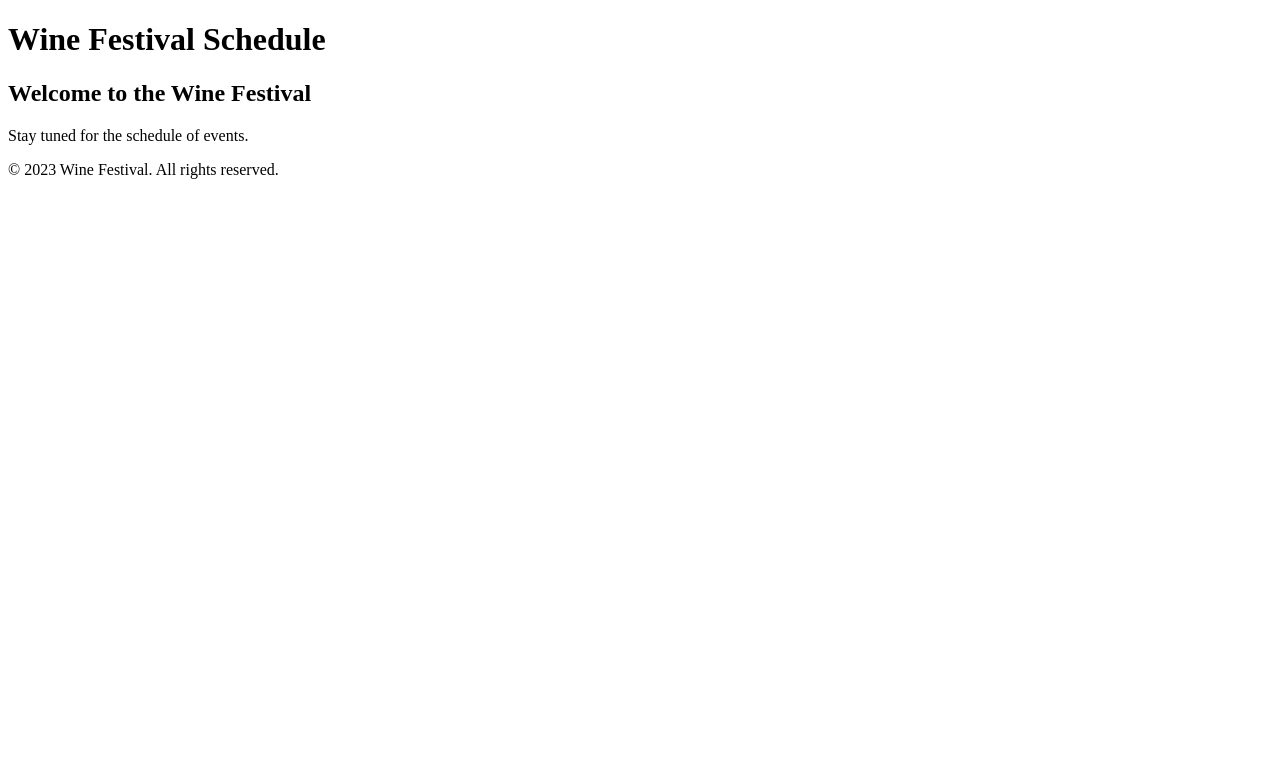
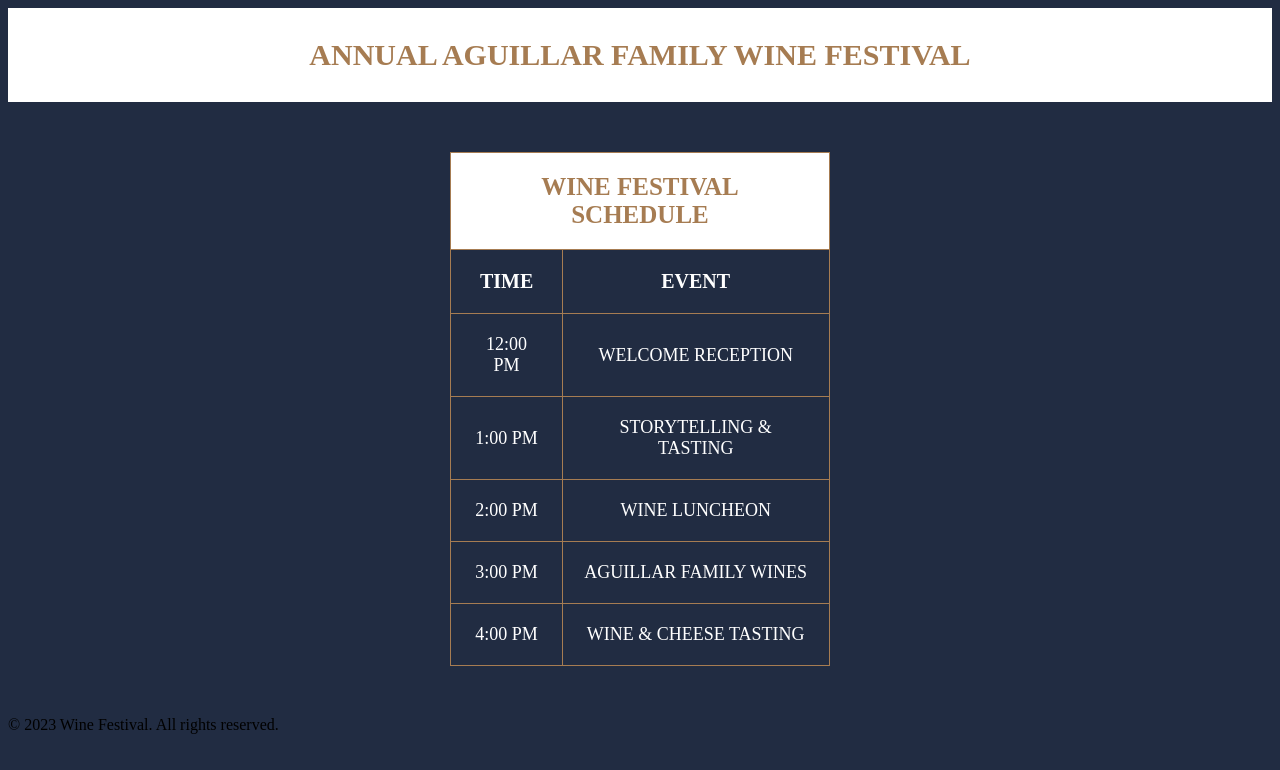
Before and after one commit to bhavesh16281/Wine_Festival_Schedule, a plain HTML site: page index.html in a window 1280 px wide. Drawn offline with Linux system fonts and the light colour scheme.

Commit message:
created style.css

```diff
--- a/index.html
+++ b/index.html
@@ -5,16 +5,47 @@
     <meta name="viewport" content="width=device-width, initial-scale=1.0">
     <meta name="description" content="Wine Festival Schedule">
     <title>Wine Festival Schedule</title>
-    <link rel="stylesheet" href="styles.css">
+    <link rel="stylesheet" href="style.css">
 </head>
 <body>
-    <header>
-        <h1>Wine Festival Schedule</h1>
+    <header class="header">
+        <h1>Annual Aguillar Family Wine Festival</h1>
     </header>
     <main>
         <section>
-            <h2>Welcome to the Wine Festival</h2>
-            <p>Stay tuned for the schedule of events.</p>
+            <table class="schedule-table">
+                <thead>
+                    <tr class="table-header">
+                        <td colspan="2">Wine Festival Schedule</td>
+                    </tr>
+                </thead>
+                <tbody>
+                    <tr class="table-row1">
+                        <th>Time</th>
+                        <th>Event</th>
+                    </tr>
+                    <tr class="table-row2">
+                        <td>12:00 PM</td>
+                        <td>Welcome Reception</td>
+                    </tr>
+                    <tr class="table-row2">
+                        <td>1:00 PM</td>
+                        <td>Storytelling & Tasting</td>
+                    </tr>
+                    <tr class="table-row2">
+                        <td>2:00 PM</td>
+                        <td>Wine Luncheon</td>
+                    </tr>
+                    <tr class="table-row2">
+                        <td>3:00 PM</td>
+                        <td>Aguillar Family Wines</td>
+                    </tr>
+                    <tr class="table-row2">
+                        <td>4:00 PM</td>
+                        <td>Wine & Cheese Tasting</td>
+                    </tr>
+                </tbody>
+            </table>
         </section>
     </main>
     <footer>
--- /dev/null
+++ b/style.css
@@ -0,0 +1,45 @@
+body{
+    background-color: #212c42;
+}
+.header{
+    background-color: white;
+    color: #A67C52;
+    padding: 10px;
+    text-align: center;
+    font-size: 15px;
+    font-family: serif;
+    text-transform: uppercase;
+}
+.schedule-table{
+    width: 30%;
+    border-collapse: collapse;
+    margin: 50px auto;
+}
+.schedule-table th, .schedule-table td{
+    border: 1px solid #A67C52;
+    padding: 20px;
+    text-align: center;
+
+}
+.table-header{
+    background-color: white;
+    color: #A67C52;
+    font-size: 25px;
+    font-family: serif;
+    text-transform: uppercase;
+    font-weight: bold;
+}
+.table-row2{
+    background-color: #212c42;
+    color: white;
+    font-size: 18px;
+    font-family: serif;
+    text-transform: uppercase;
+}
+.table-row1{
+    background-color: #212c42;
+    color: white;
+    font-size: 20px;
+    font-family: serif;
+    text-transform: uppercase;
+}
```
